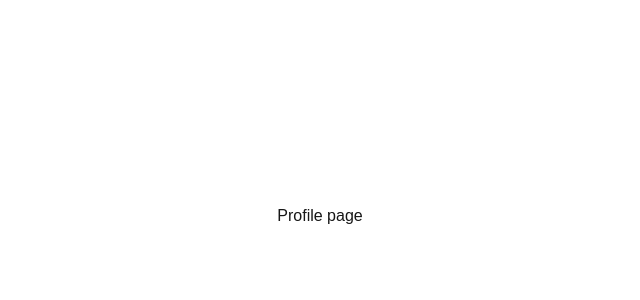
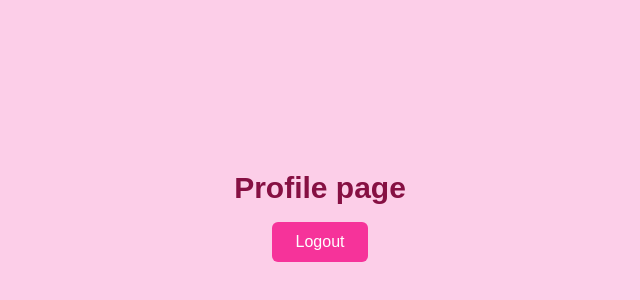
Before and after one commit to rainanirmal/next-auth-app, a Next.js app: page /profile in a window 1280 px wide. Shown: the part 184-484 px from the top of the page, without its empty margins (320-960 px from the left). Built offline with nearby package versions, Linux system fonts and the light colour scheme.

Commit message:
feat: implement logout functionality

```diff
--- a/src/app/page.tsx
+++ b/src/app/page.tsx
@@ -5,7 +5,7 @@ export default function Home() {
     <div className="flex flex-col flex-1 items-center justify-center bg-zinc-50 font-sans dark:bg-black">
       <main className="flex flex-1 w-full max-w-3xl flex-col items-center justify-between py-32 px-16 bg-white dark:bg-black sm:items-start">
         <Image
-          className="dark:invert h-5 w-[100px]"
+          className="dark:invert h-5 w-25"
           src="/next.svg"
           alt="Next.js logo"
           width={100}
@@ -15,7 +15,7 @@ export default function Home() {
         <div className="flex flex-col items-center gap-6 text-center sm:items-start sm:text-left">
           <h1 className="max-w-xs text-3xl font-semibold leading-10 tracking-tight text-black dark:text-zinc-50">
             To get started, edit the{" "}
-            <code className="rounded bg-black/[.06] px-1.5 py-0.5 font-mono text-[0.9em] dark:bg-white/[.08]">
+            <code className="rounded bg-black/6 px-1.5 py-0.5 font-mono text-[0.9em] dark:bg-white/8">
               page.tsx
             </code>{" "}
             file.
@@ -40,13 +40,13 @@ export default function Home() {
         </div>
         <div className="flex flex-col gap-4 text-base font-medium sm:flex-row">
           <a
-            className="flex h-12 w-full items-center justify-center gap-2 rounded-full bg-foreground px-5 text-background transition-colors hover:bg-[#383838] dark:hover:bg-[#ccc] md:w-[158px]"
+            className="flex h-12 w-full items-center justify-center gap-2 rounded-full bg-foreground px-5 text-background transition-colors hover:bg-[#383838] dark:hover:bg-[#ccc] md:w-39.5"
             href="https://vercel.com/new?utm_source=create-next-app&utm_medium=appdir-template-tw&utm_campaign=create-next-app"
             target="_blank"
             rel="noopener noreferrer"
           >
             <Image
-              className="dark:invert h-[14px] w-4"
+              className="dark:invert h-3.5 w-4"
               src="/vercel.svg"
               alt="Vercel logomark"
               width={16}
@@ -55,7 +55,7 @@ export default function Home() {
             Deploy Now
           </a>
           <a
-            className="flex h-12 w-full items-center justify-center rounded-full border border-solid border-black/[.08] px-5 transition-colors hover:border-transparent hover:bg-black/[.04] dark:border-white/[.145] dark:hover:bg-[#1a1a1a] md:w-[158px]"
+            className="flex h-12 w-full items-center justify-center rounded-full border border-solid border-black/8 px-5 transition-colors hover:border-transparent hover:bg-black/4 dark:border-white/[.145] dark:hover:bg-[#1a1a1a] md:w-39.5"
             href="https://nextjs.org/docs?utm_source=create-next-app&utm_medium=appdir-template-tw&utm_campaign=create-next-app"
             target="_blank"
             rel="noopener noreferrer"
--- a/src/app/profile/page.tsx
+++ b/src/app/profile/page.tsx
@@ -1,7 +1,41 @@
+"use client";
+
+import axios from "axios";
+import { useRouter } from "next/navigation";
+import toast from "react-hot-toast";
+
+
 export default function ProfilePage() {
+
+    const router = useRouter();
+
+    const logout = async () => {
+
+        try {
+
+            const response = await axios.get("/api/users/logout");
+            console.log("Logout success", response.data);
+            toast.success("Logout Successful!");
+
+            router.push("/login");
+
+        } catch (error: any) {
+            toast.error(error.message);
+            console.log("Logout failed", error.message);
+        }
+    }
     return (
-        <div className="flex flex-col justify-center text-center min-h-screen py-2">
-            <h1>Profile page</h1>
-        </div>
-    )
+    <div className="min-h-screen flex flex-col items-center justify-center bg-pink-200 px-4">
+        <h1 className="text-3xl font-bold text-pink-900">
+            Profile page
+        </h1>
+
+        <button
+            onClick={logout}
+            className="bg-pink-500 text-white px-6 py-2 rounded-md hover:bg-pink-600 transition mt-4"
+        >
+            Logout
+        </button>
+    </div>
+    );
 }
```
